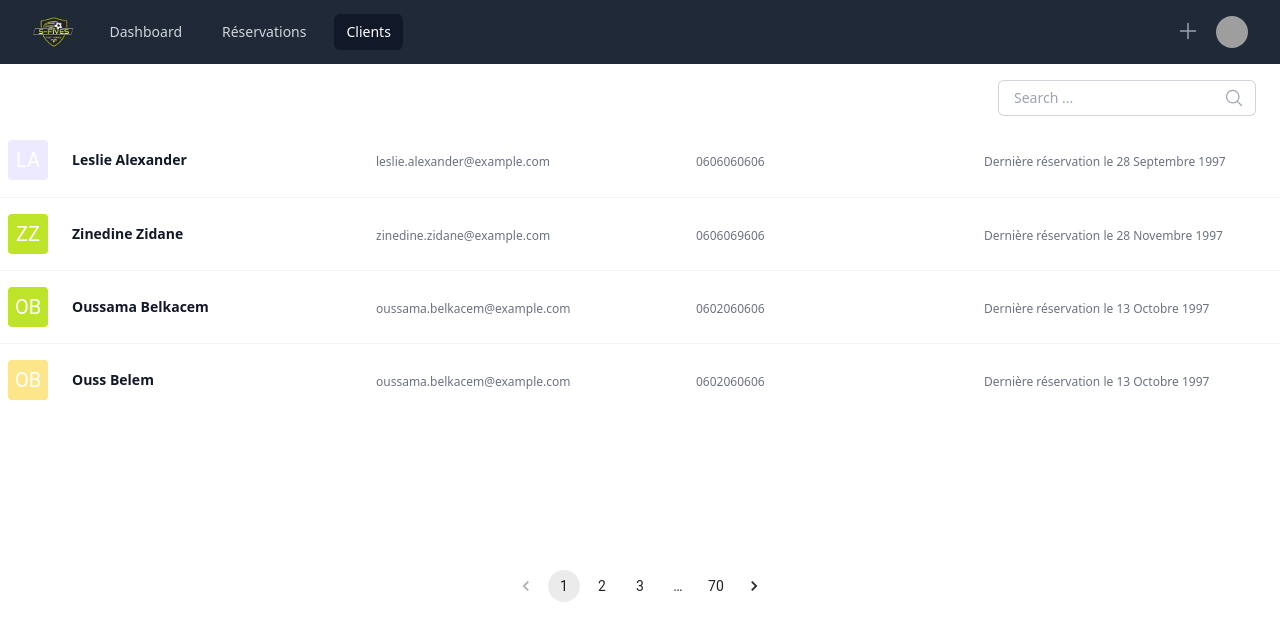
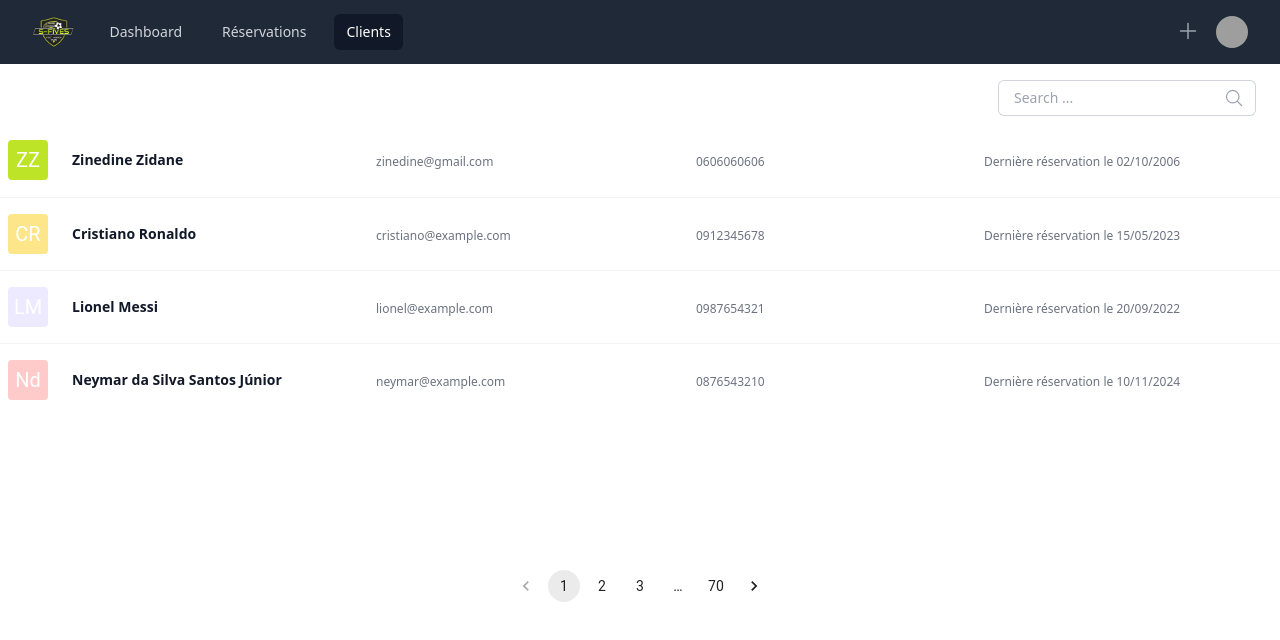
Before and after one commit to belkacem-oussama/SFive-Checking-Front, a React (Vite) app in the folder front/: page /customers in a window 1280 px wide. Shown: the top 640 px of the page. Built offline with nearby package versions, Linux system fonts and the light colour scheme; grey boxes are pictures that could not be loaded.

Commit message:
update customers' display

```diff
--- a/front/src/pages/Customers.jsx
+++ b/front/src/pages/Customers.jsx
@@ -2,41 +2,7 @@ import { Avatar } from "@mui/material"
 import { Link } from "react-router-dom"
 import SearchBar from "../components/Search.jsx"
 import PaginationComponent from "../components/Pagination.jsx"
-
-const people = [
-  {
-    id: 1,
-    firstname: "Leslie",
-    surname: "Alexander",
-    email: "leslie.alexander@example.com",
-    phone: "0606060606",
-    lastSeen: "28 Septembre 1997",
-  },
-  {
-    id: 2,
-    firstname: "Zinedine",
-    surname: "Zidane",
-    email: "zinedine.zidane@example.com",
-    phone: "0606069606",
-    lastSeen: "28 Novembre 1997",
-  },
-  {
-    id: 3,
-    firstname: "Oussama",
-    surname: "Belkacem",
-    email: "oussama.belkacem@example.com",
-    phone: "0602060606",
-    lastSeen: "13 Octobre 1997",
-  },
-  {
-    id: 4,
-    firstname: "Ouss",
-    surname: "Belem",
-    email: "oussama.belkacem@example.com",
-    phone: "0602060606",
-    lastSeen: "13 Octobre 1997",
-  },
-]
+import customers from "../assets/json/customers.json"
 
 function stringToColor(string) {
   let hash = 0
@@ -86,7 +52,7 @@ export default function Customers() {
         role="list"
         className="md:grid md:grid-rows-6 divide-y divide-gray-100"
       >
-        {people.map((person) => (
+        {customers.map((person) => (
           <Link key={person.id} to={`/customers/${person.id}`}>
             <li
               key={person.email}
@@ -102,13 +68,13 @@ export default function Customers() {
                     {person.firstname} {person.surname}
                   </p>
                   <p className="mt-1 truncate text-xs leading-5 text-gray-500 flex-grow col-span-1">
-                    {person.email}
+                    {person.mail}
                   </p>
                   <p className="mt-1 md:ml-4 truncate text-xs leading-5 text-gray-500 flex-grow col-span-1">
                     {person.phone}
                   </p>
                   <p className="mt-1 truncate text-xs leading-5 text-gray-500 flex-grow col-span-1">
-                    Dernière réservation le {person.lastSeen}
+                    Dernière réservation le {person.lastBook}
                   </p>
                 </div>
               </div>
```
